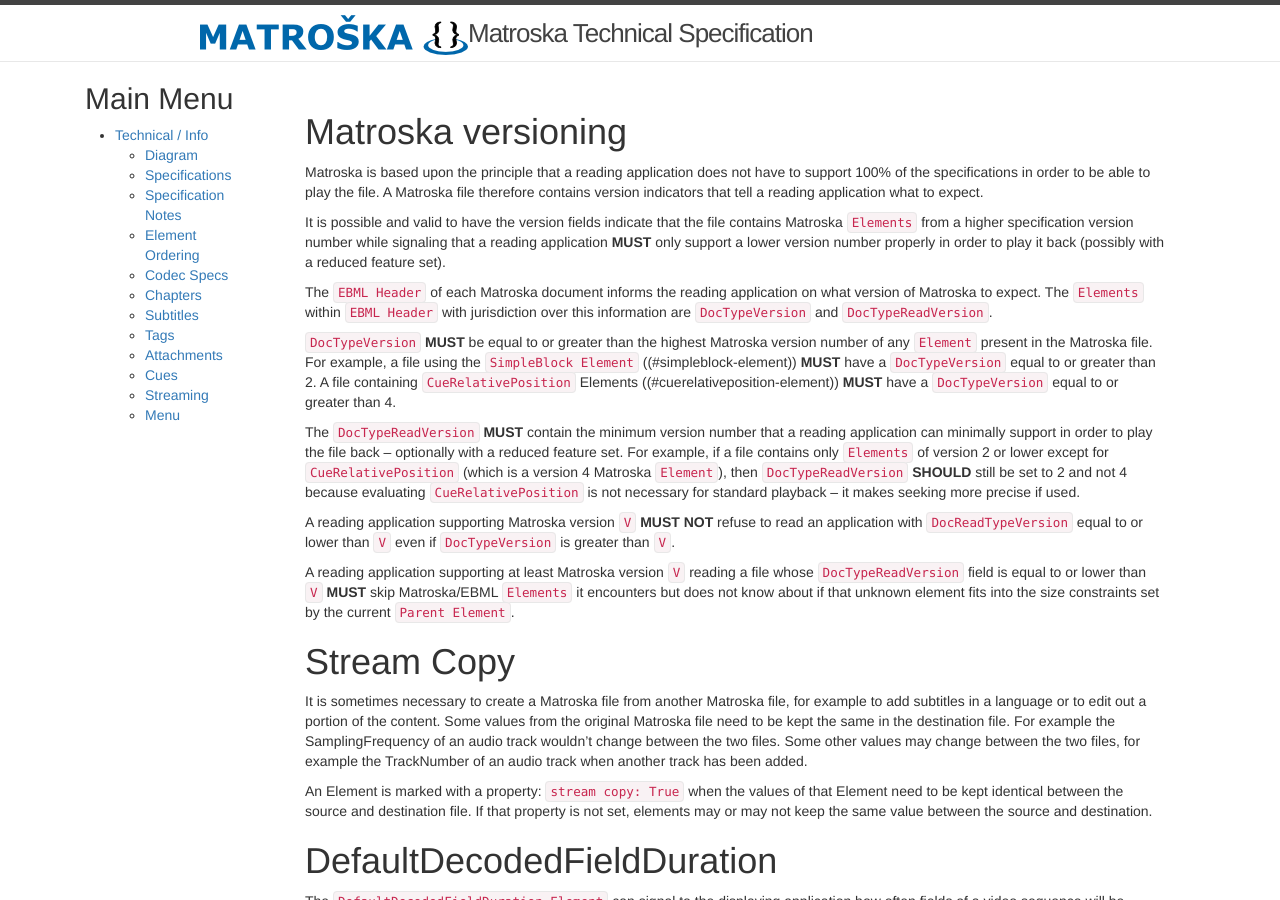
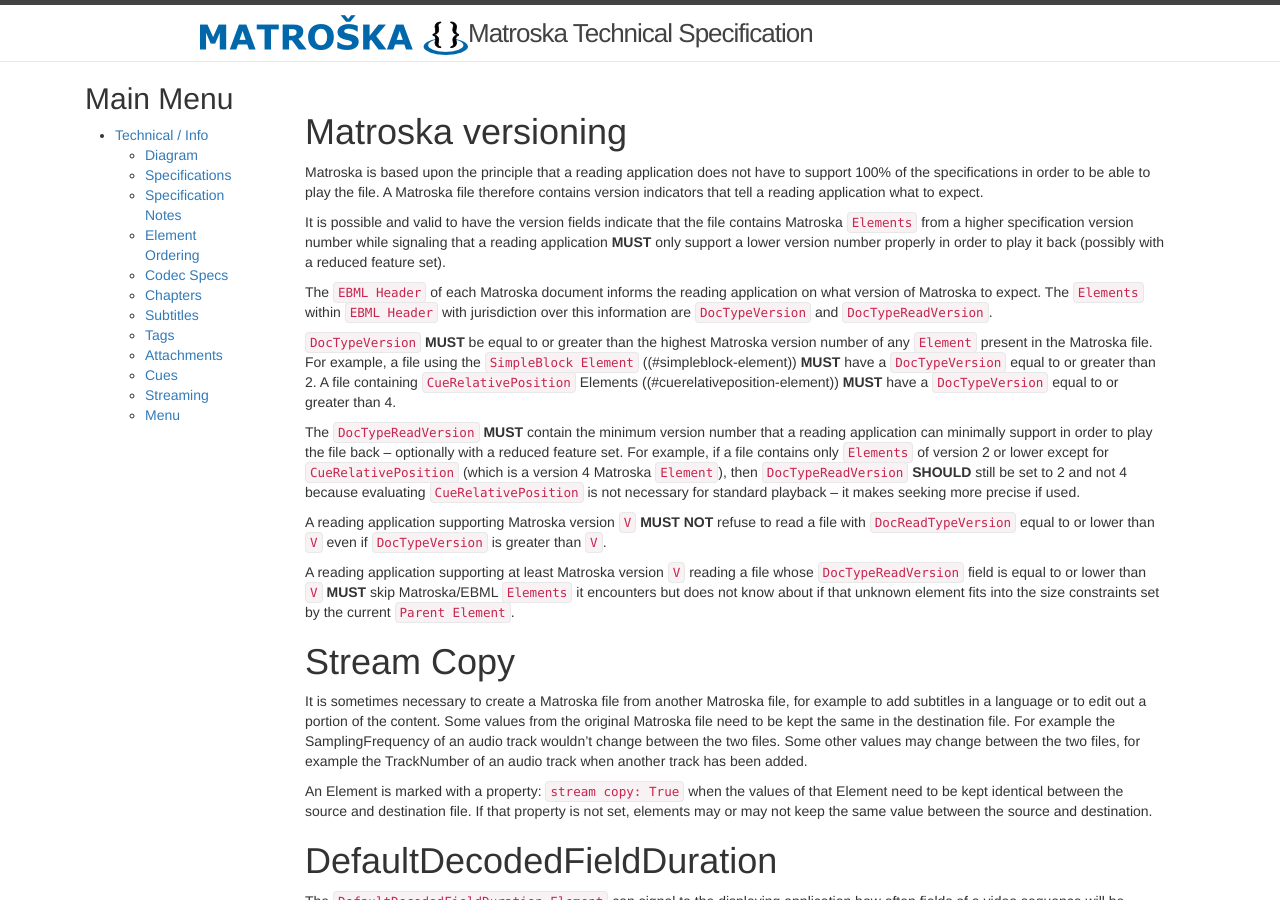
Before and after one commit to ietf-wg-cellar/matroska-specification, a Jekyll site: the page built from notes.md, in a window 1280 px wide and 900 px high. Built offline with Jekyll 4.4.1, drawn with Linux system fonts in a browser that asks for light colours; our own code applies the rules of GitHub Pages for plain Markdown files.

Commit message:
Fix application instead of file reading in Matroska versioning
The next paragraph uses "file" for the same thing.

```diff
--- a/notes.md
+++ b/notes.md
@@ -25,8 +25,8 @@
 **SHOULD** still be set to 2 and not 4 because evaluating `CueRelativePosition` is not
 necessary for standard playback -- it makes seeking more precise if used.
 
-A reading application supporting Matroska version `V` **MUST NOT** refuse to read an
-application with `DocReadTypeVersion` equal to or lower than `V` even if `DocTypeVersion`
+A reading application supporting Matroska version `V` **MUST NOT** refuse to read a
+file with `DocReadTypeVersion` equal to or lower than `V` even if `DocTypeVersion`
 is greater than `V`.
 
 A reading application
```
